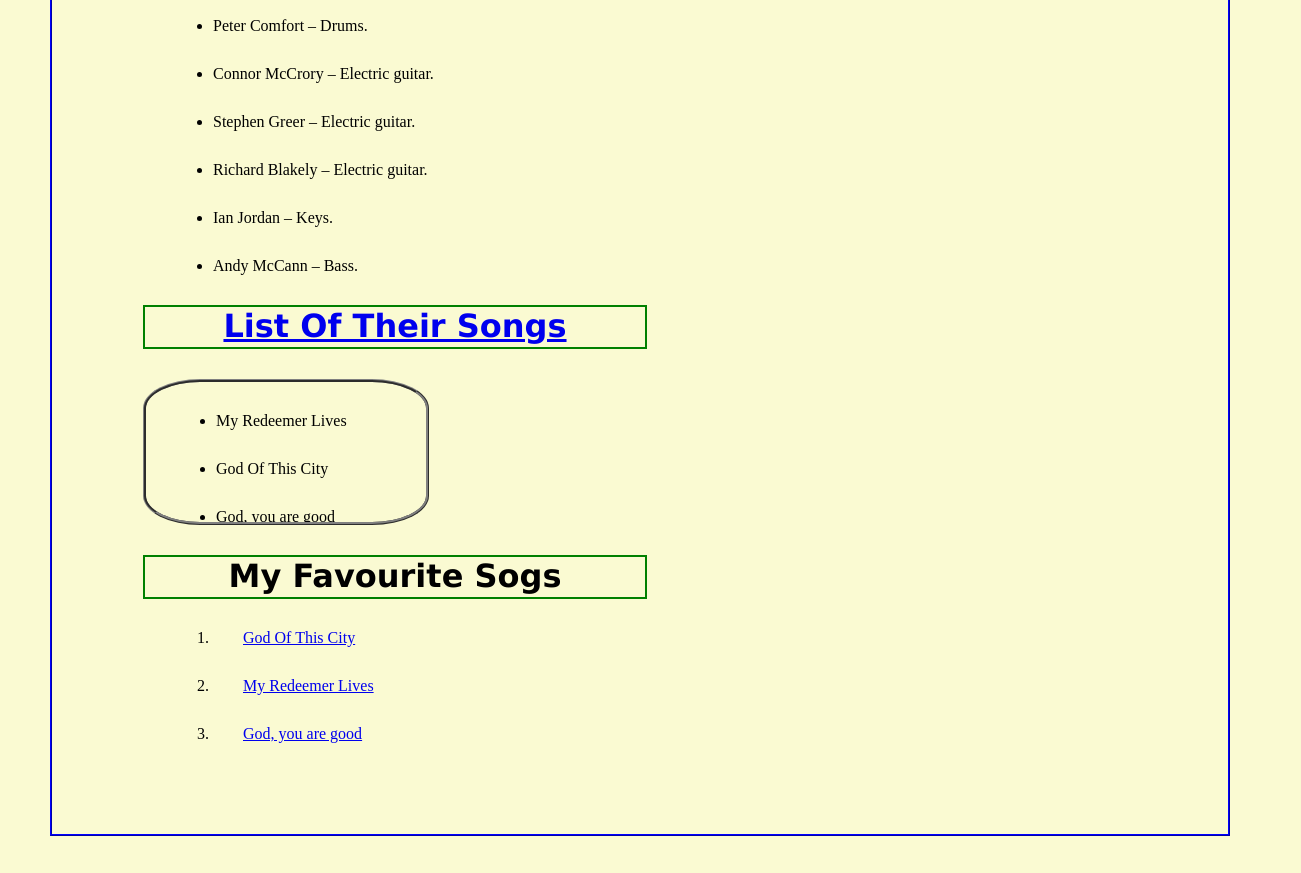
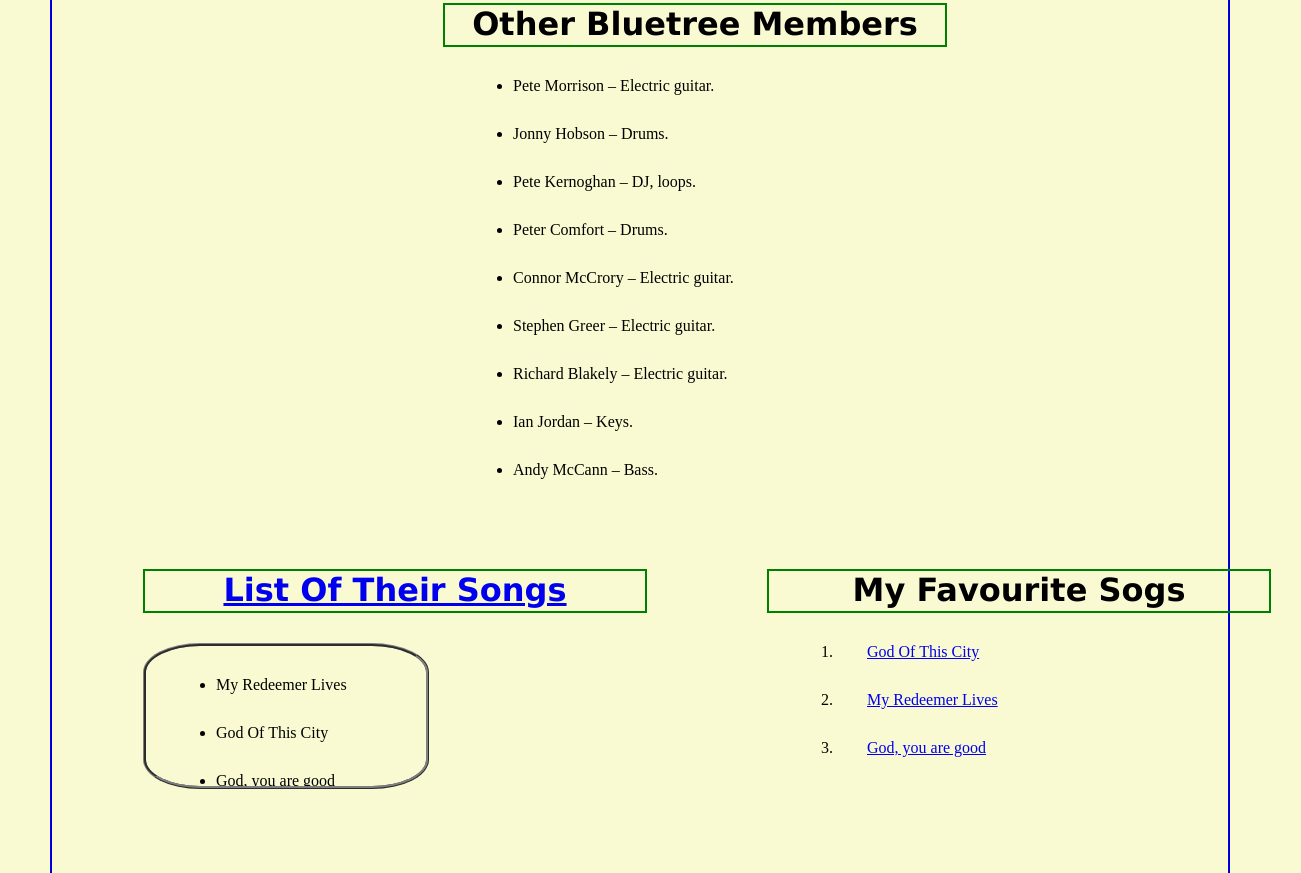
Before and after one commit to LawiOtieno/LawiBand, a plain HTML site: page index.html in a window 1280 px wide. Shown: the part 2828-3701 px from the top of the page, 1301 px wide, since content can reach past the window. Drawn offline with Linux system fonts and the light colour scheme.

Commit message:
Improved sytyle

```diff
--- a/index.css
+++ b/index.css
@@ -32,4 +32,16 @@
     color: red;
     background-color: white;
 }
-h3 {display: inline;}
+#main{
+    display:flex ;
+    margin-left: 0px;
+
+
+}
+.para1{
+    margin-left: 0px;
+
+}
+.diere{
+    margin-left: 300px;
+}
--- a/index.html
+++ b/index.html
@@ -8,7 +8,7 @@
     </head>
     <body>
 
-        <h1><a href="https://github.com/LawiOtieno/Lawi_Favourite_Band" target="_blank"><img src="https://encrypted-tbn0.gstatic.com/images?q=tbn:ANd9GcTpTqV1nL4y6HF-GkV1znAhpgxVXIesxu2ZdQ&usqp=CAU"></a></h1>
+        <h1><a href="https://lawiotieno.github.io/Lawi_Favourite_Band/" target="_self"><img src="https://encrypted-tbn0.gstatic.com/images?q=tbn:ANd9GcTpTqV1nL4y6HF-GkV1znAhpgxVXIesxu2ZdQ&usqp=CAU"></a></h1>
 
         <h2 id="para1">About Bluetree Band</h2>
         <p class="summary">
@@ -31,24 +31,25 @@
 
         <h2 id="para1">Members of Bluetree</h2>
 
+        <h3 >Aaron Boyd</h3>
         <img src="https://mtracks.azureedge.net/public/images/artists/cover/512/1127.jpg"  height="200" alt="Aaron Boyd Image">
-        <h3 >Aaron Boyd</h3>
         <p>Aaron Boyd is a <strong>Lead Vocalist, Acoustic Guitarist, Songwriter.</strong>  For the past 15 years, UK worship leader and songwriter Aaron Boyd, has been passionately blending together his life’s motto of Worship and Justice. Loving God and loving people.
 
             Known mostly for his chart topping song God of this City that he penned under his previous band name Bluetree, (Dove Award nominated breakthrough artists), Aaron has been influencing the church through story and song, to live out the message of the Gospel.</p>
 
+        <h3>Matt Weir</h3>
         <img src="https://a4-images.myspacecdn.com/images03/30/c4dd70a4f81549d0bd039bbdc3fa473a/600x600.jpg" height="200" alt="Matt Weir Image">
-        <h3>Matt Weir</h3>
         <p>Matt Weir deals with <strong>Drums.</strong></p>
 
-        <img src="https://lh3.googleusercontent.com/proxy/Zz5bwtznctLU96gc21VsUQy_38IxkrP6PalJzkAgCd596YqQTaD19_RR_DwB5Zy1jzU85nuPTvlhcHUh25KtjrDQLHgx75FPIsZrAEPm" height="200" alt="Peter Burto Image">
         <h3>Peter Burton</h3>
+        <img src="https://mtracks.azureedge.net/public/images/producers/cover/512/1087.jpg" height="200" alt="Peter Burto Image">
         <p>Peter Burton is an <strong>Electric Guitarist</strong></p>
 
+        <h3>Peter Nickell</h3>
         <img src="https://is2-ssl.mzstatic.com/image/thumb/Features6/v4/b6/12/04/b61204dc-d130-8935-c689-b4a474ad604a/mzl.afmkikow.jpg/600x600cc.jpg" height="200" alt="Peter Nickell Image">
-        <h3>Peter Nickell</h3>
         <p>Peter Nickell is known for <strong>Bass, Keys and Tracks</strong></p>
 
+        <div class="diere">
             <h2 id="para1">Other Bluetree Members</h2>
             <p>
                 <ul>
@@ -64,11 +65,10 @@
                 </ul>
             </p>
 
-        <P>
+        </div>
 
-        </P>
-
-
+    <div id="main">
+    <div class="para1">
         <h2 id="para1"><a href="https://music.apple.com/au/artist/bluetree/266516749">List Of Their Songs</a></h2>
         <P>
             <ul id="para3">
@@ -87,8 +87,8 @@
                 <li>Standing Out</li>
             </ul>
         </P>
-
-
+    </div>
+    <div class="para2">
 
         <h2 id="para1">My Favourite Sogs</h2>
 
@@ -99,6 +99,7 @@
                 <li><a href="https://music.apple.com/au/album/god-you-are-good/902570170?i=902570241">God, you are good</a></li>
             </ol>
         </p>
-
+    </div>
+</div>
     </body>
 </html>
```
Lines whose indentation alone changed are shown as unchanged.
